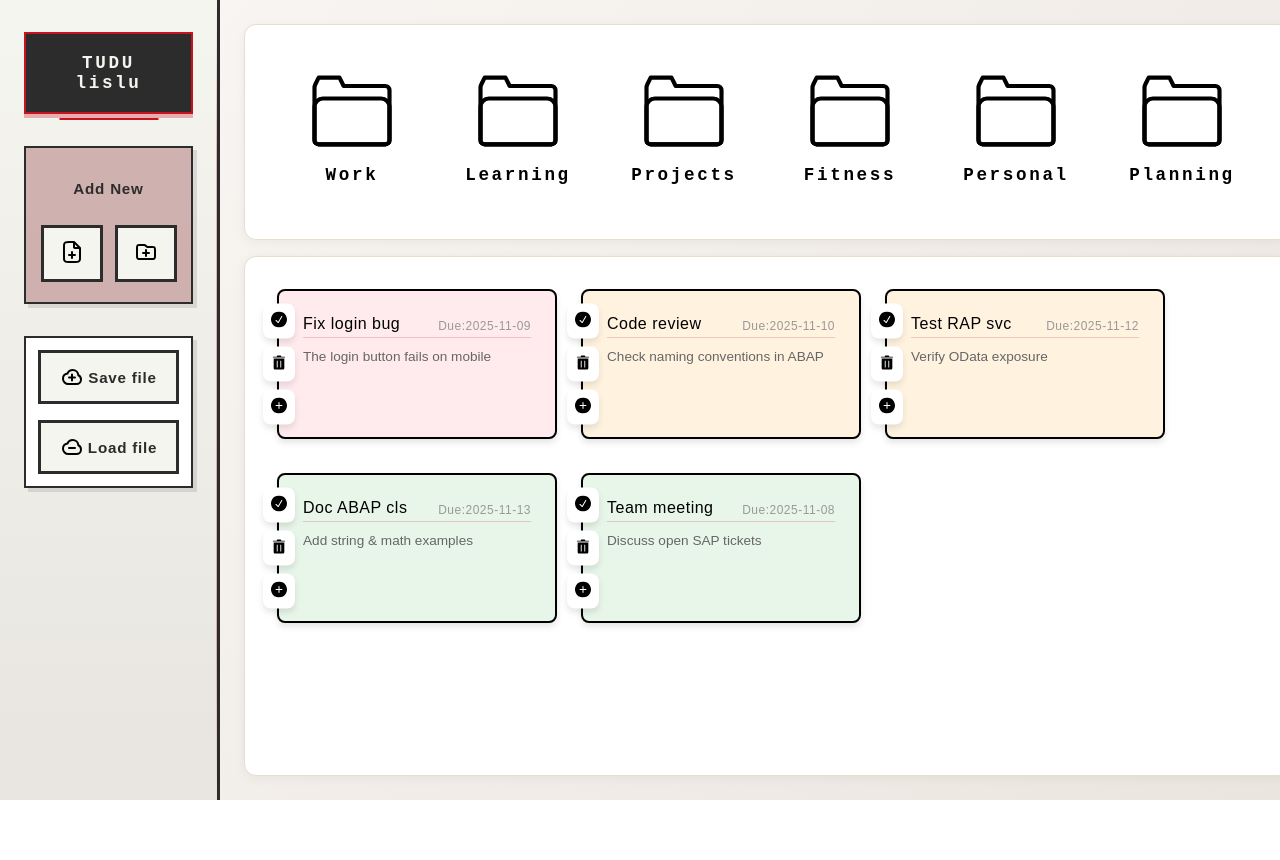
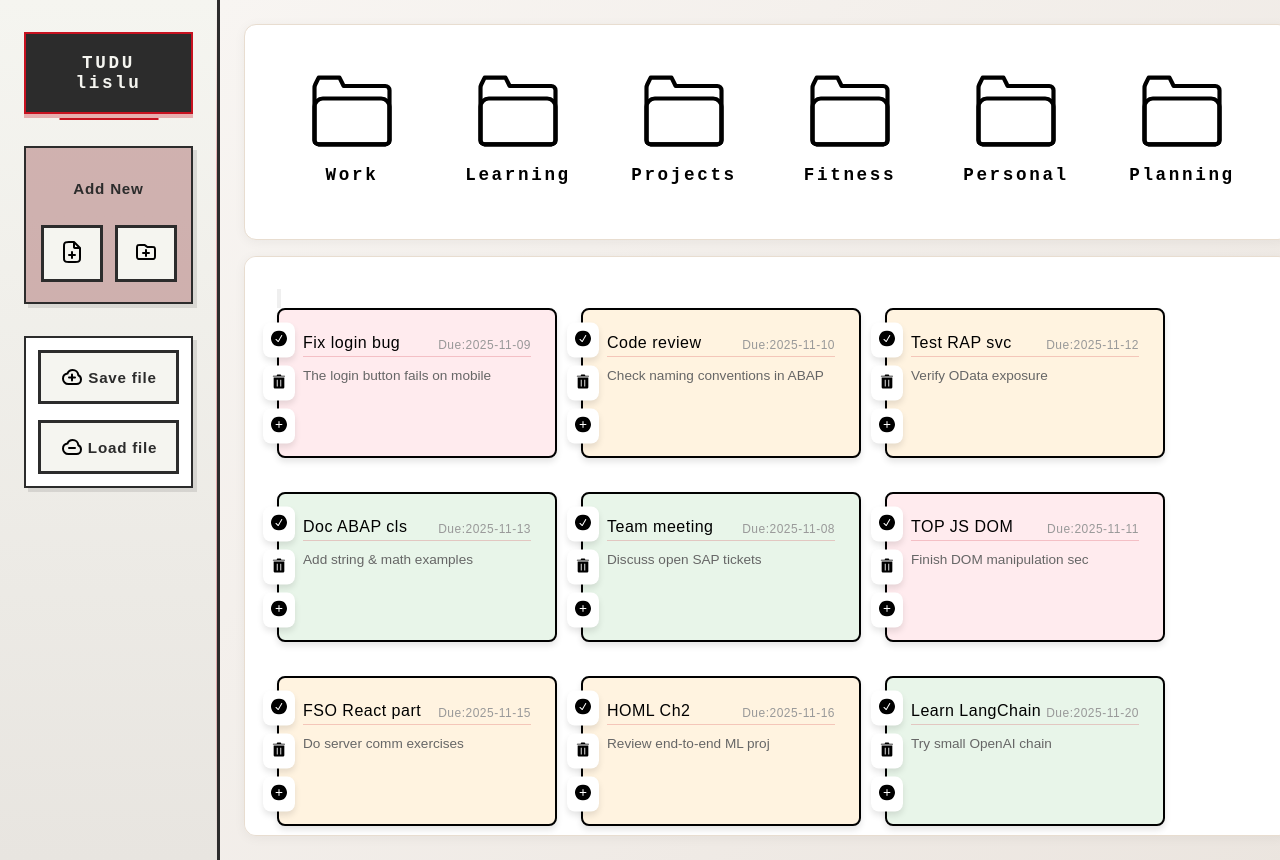
Before and after one commit to rffgrayson/todo-list, a website built with webpack: page src/template.html in a window 1280 px wide. Both pictures are taken after a click on the button 279 px from the left and 321 px from the top of the page. Shown: the top 860 px of the page. Before the commit the page ends 800 px from the top, so only its background shows below. Built offline with nearby package versions, Linux system fonts and the light colour scheme.

Commit message:
add features to show all todos

```diff
--- a/src/index.js
+++ b/src/index.js
@@ -113,6 +113,9 @@ class TodoApp {
                 this.ui.showTodosInFolder(folderId);
             }
         })
+        document.querySelector('#show-all-todos-btn').addEventListener('click', ()=> {
+            this.ui.showAllTodos();
+        })
     }
 
     TodoSubmitHandler() {
--- a/src/template.html
+++ b/src/template.html
@@ -47,6 +47,9 @@
     </div>
 
     <div class="outer-todo">
+      <button id="show-all-todos-btn" aria-label="show all">
+          <svg viewBox="0 0 24 24" fill="none" xmlns="http://www.w3.org/2000/svg"><g id="SVGRepo_bgCarrier" stroke-width="0"></g><g id="SVGRepo_tracerCarrier" stroke-linecap="round" stroke-linejoin="round"></g><g id="SVGRepo_iconCarrier"> <path fill-rule="evenodd" clip-rule="evenodd" d="M19.5 16.5L19.5 4.5L18.75 3.75H9L8.25 4.5L8.25 7.5L5.25 7.5L4.5 8.25V20.25L5.25 21H15L15.75 20.25V17.25H18.75L19.5 16.5ZM15.75 15.75L15.75 8.25L15 7.5L9.75 7.5V5.25L18 5.25V15.75H15.75ZM6 9L14.25 9L14.25 19.5L6 19.5L6 9Z" fill="#080341"></path> </g></svg>
+      </button>
       <div class="todo-section">
 
       </div>
```
